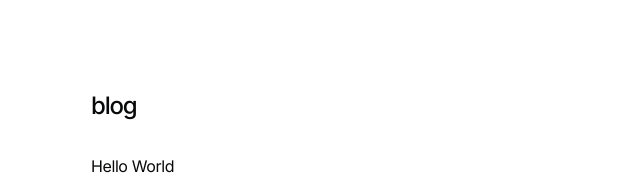
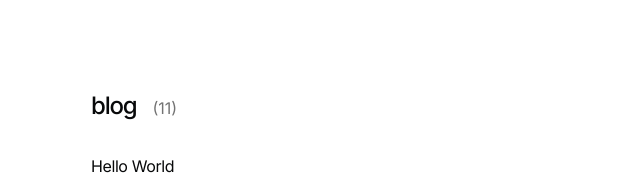
Before and after one commit to yzhe819/blog, a Next.js app: page /blog in a window 1280 px wide. Shown: the top 179 px of the page, without its empty margins (237-877 px from the left). Built offline with nearby package versions, Linux system fonts and the light colour scheme.

Commit message:
add: blog count number

```diff
--- a/src/app/blog/page.tsx
+++ b/src/app/blog/page.tsx
@@ -15,7 +15,12 @@ export default async function BlogPage() {
   return (
     <section>
       <BlurFade delay={BLUR_FADE_DELAY}>
-        <h1 className="font-medium text-2xl mb-8 tracking-tighter">blog</h1>
+        <div className="flex justify-start items-baseline gap-4 mb-8">
+          <h1 className="font-medium text-2xl tracking-tighter">blog </h1>
+          <span className="text-base text-muted-foreground">
+            ({posts.length})
+          </span>
+        </div>
       </BlurFade>
       {posts
         .sort((a, b) => {
```
